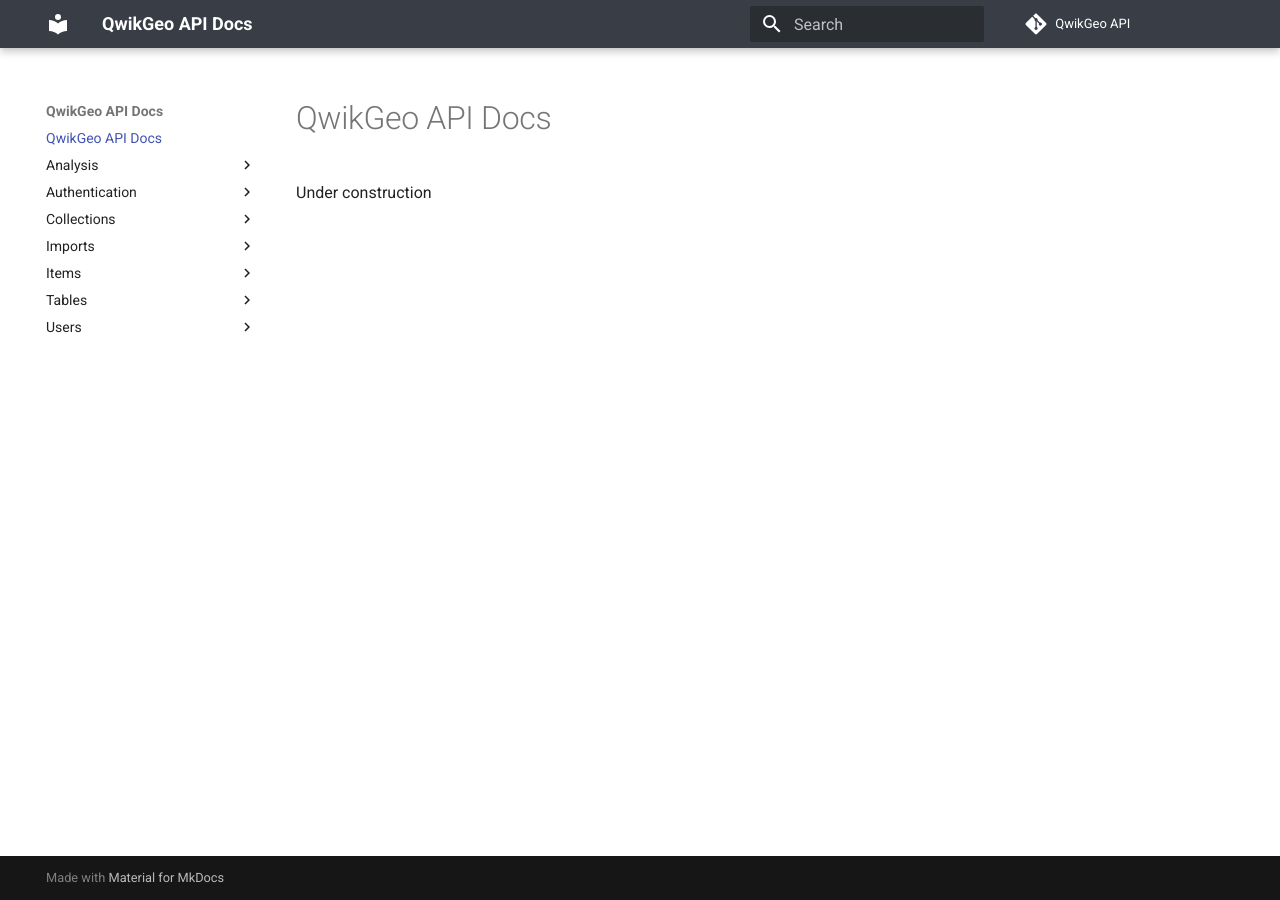
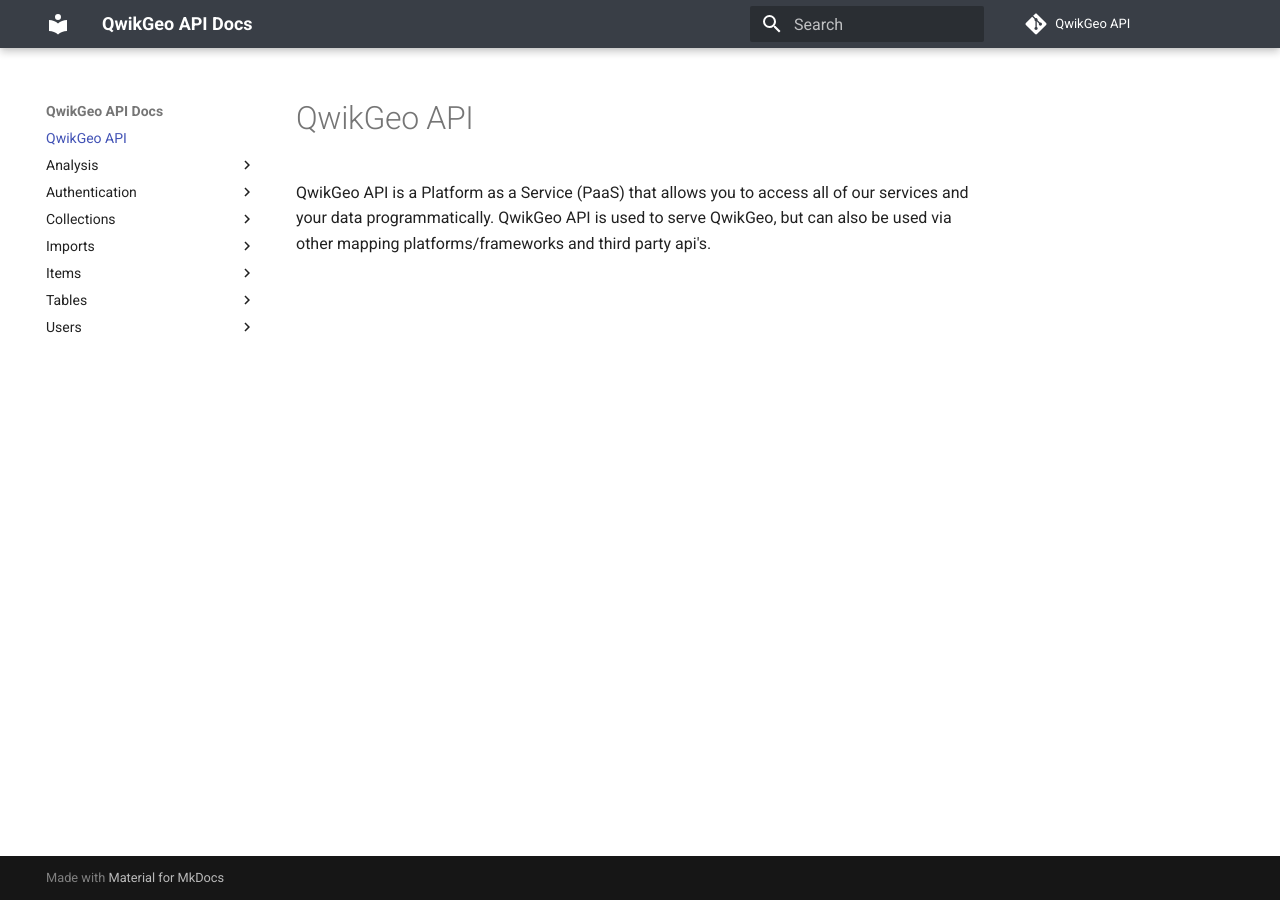
Before and after one commit to qwikgeo/qwikgeo-api, an MkDocs documentation site: the page built from docs/docs/index.md, in a window 1280 px wide. Built offline with MkDocs 1.6.1 and Material for MkDocs 9.7.7, drawn with Linux system fonts in a browser that asks for light colours; comment, search, counter and statistics services are not loaded.

Commit message:
Update for main page

```diff
--- a/docs/docs/index.md
+++ b/docs/docs/index.md
@@ -1,3 +1,3 @@
-# QwikGeo API Docs
+# QwikGeo API
 
-Under construction
+QwikGeo API is a Platform as a Service (PaaS) that allows you to access all of our services and your data programmatically. QwikGeo API is used to serve QwikGeo, but can also be used via other mapping platforms/frameworks and third party api's.
--- a/docs/mkdocs.yml
+++ b/docs/mkdocs.yml
@@ -18,7 +18,11 @@
         permalink: 
     - attr_list
     - def_list
+    - pymdownx.highlight:
+        anchor_linenums: true
+    - pymdownx.inlinehilite
     - pymdownx.snippets
+    - pymdownx.superfences
 
 dev_addr: '127.0.0.1:5000'
 
```
Also changed, not shown: docs/docs/collections/index.md (+11 -5 lines).
